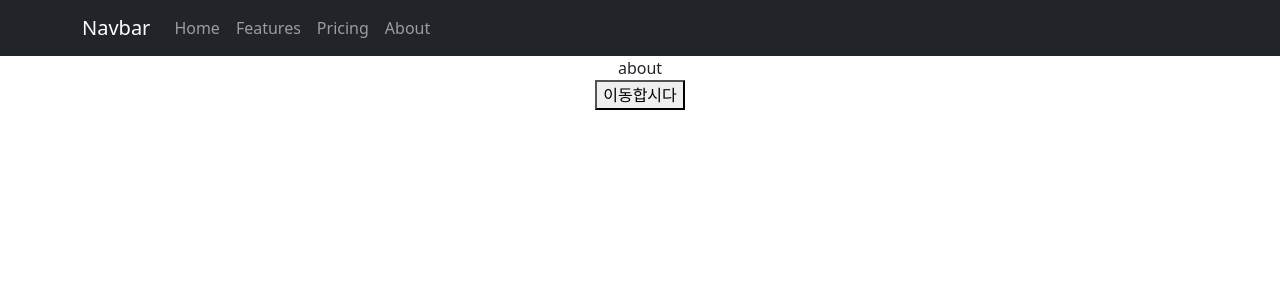
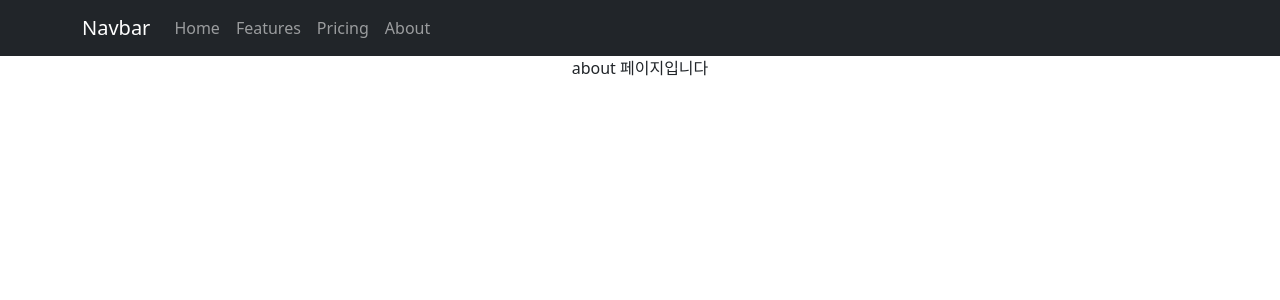
Before and after one commit to JANGSEYEONG/Shop, a React (Create React App) app: page /about in a window 1280 px wide. Shown: the top 300 px of the page. Built offline with nearby package versions, Linux system fonts and the light colour scheme.

Commit message:
event page

```diff
--- a/src/App.js
+++ b/src/App.js
@@ -8,6 +8,8 @@ import { useSelector } from "react-redux";
 
 import Main from './components/Main';
 import Detail from './components/Detail';
+import About from './components/About';
+import EventPage from './components/EventPage';
 
 function App() {
 
@@ -32,9 +34,13 @@ function App() {
       <Routes>
         <Route path='/' element={ <Main /> } />
         <Route path='/detail' element={<Detail/>} />
-        <Route path='/about' element={<div>about</div>}>
+        <Route path='/about' element={<About/>}>
           <Route path='member' element={<div>멤버들</div>}/>
           <Route path='location' element={<div>회사위치</div>}/>
+        </Route>
+        <Route path='/event' element={<EventPage/>}>
+          <Route path='one' element={<p>첫 주문 시 양배추즙 서비스</p>}/>
+          <Route path='two' element={<p>생일기념 쿠폰받기</p>}/>
         </Route>
         <Route path='*' element={<div>없는 페이지입니다</div>} />
       </Routes>
@@ -42,7 +48,7 @@ function App() {
       {/* <Link to="/">홈</Link>
       <Link to="/detail">상세페이지</Link> */}
 
-      <button onClick={()=>{navigate('/detail')}}>이동합시다</button>
+      {/* <button onClick={()=>{navigate('/detail')}}>이동합시다</button> */}
     </div>
   );
 }
--- /dev/null
+++ b/src/components/About.js
@@ -0,0 +1,12 @@
+import { Outlet } from "react-router-dom"
+
+export default function About(){
+
+  return (
+    <>
+      <div>about 페이지입니다</div>
+      <Outlet></Outlet>
+    </>
+  )
+
+}
--- /dev/null
+++ b/src/components/EventPage.js
@@ -0,0 +1,12 @@
+import { Outlet } from "react-router-dom";
+
+export default function EventPage(){
+
+  return (
+    <>
+      <h4>오늘의 이벤트</h4>
+      <Outlet></Outlet>
+    </>
+  )
+
+}
```
